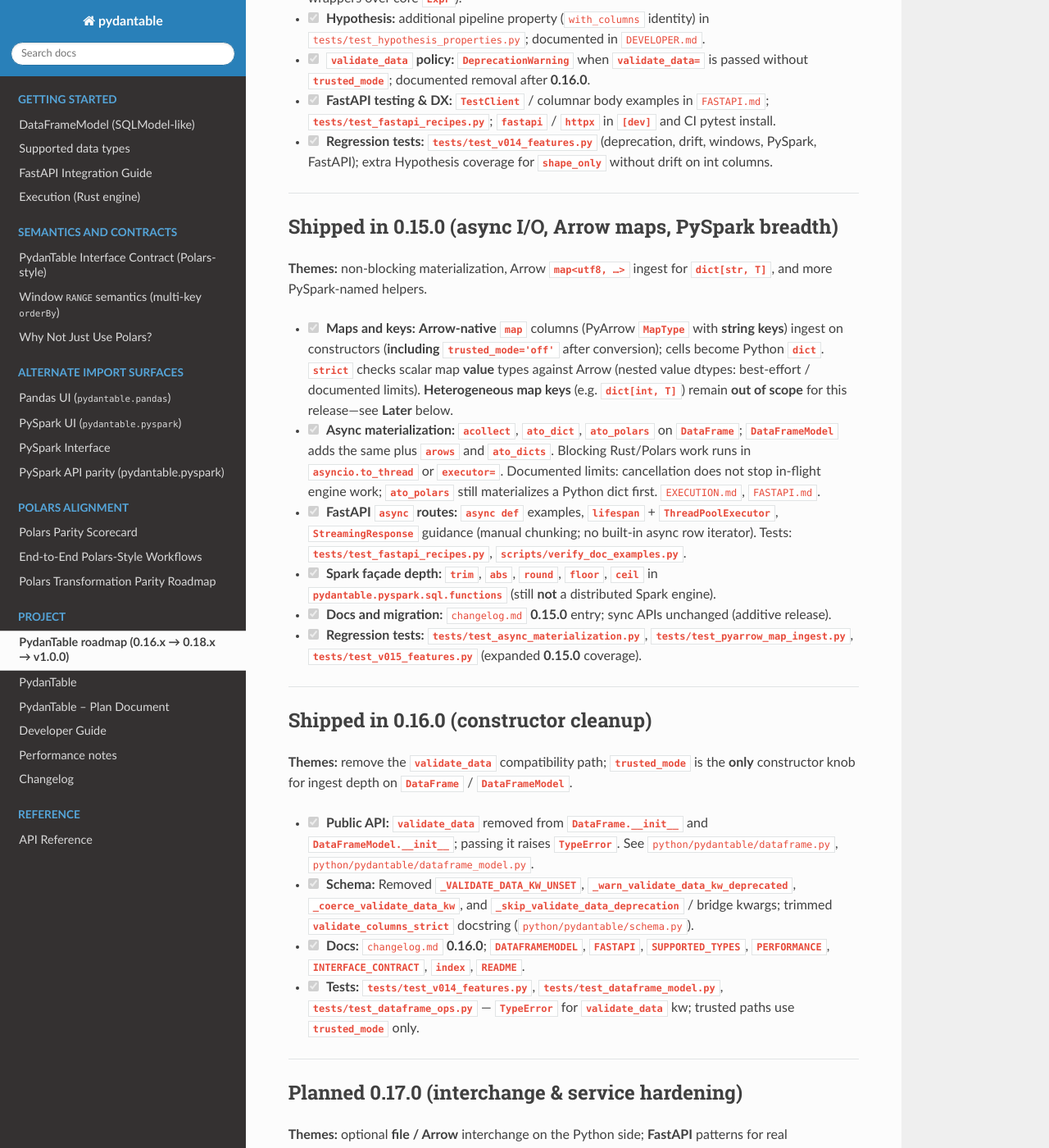
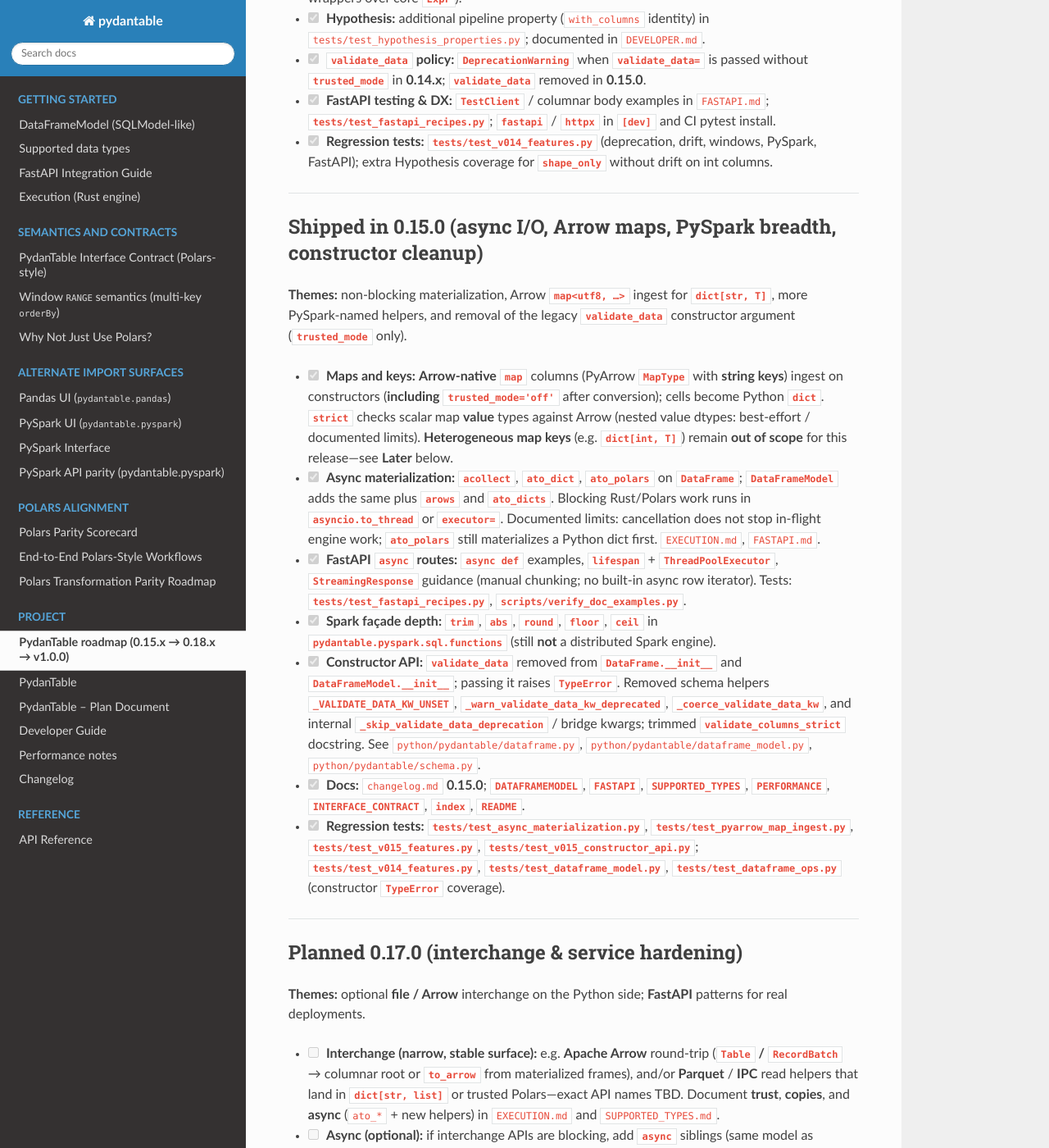
Before and after one commit to eddiethedean/pydantable, a Sphinx documentation site: the page built from docs/ROADMAP.md, in a window 1280 px wide and 1400 px high, scrolled down 6023 px. Shown: the whole window at 82% size. Built offline with Sphinx 7.4.7 and the Read the Docs theme 3.1.0, drawn with Linux system fonts in a browser that asks for light colours; the version number is read from the project's files by our own code; some of the changed text lies outside the part shown.

Commit message:
docs: ship constructor cleanup as 0.15.0; drop 0.16.0 line
- Version 0.15.0 in pyproject, Cargo, __init__
- Merge changelog/roadmap/README; retarget validate_data removal to 0.15.0
- Rename test_v016_features -> test_v015_constructor_api

```diff
--- a/docs/ROADMAP.md
+++ b/docs/ROADMAP.md
@@ -1,6 +1,6 @@
-# PydanTable roadmap (0.16.x → 0.18.x → v1.0.0)
+# PydanTable roadmap (0.15.x → 0.18.x → v1.0.0)
 
-**Current release: `0.16.0`.** This document summarizes what recent releases include, how they relate to the original phase plan, planned minors **0.17.0–0.18.0**, and what is still open before calling **`v1.0.0`**.
+**Current release: `0.15.0`.** This document summarizes what recent releases include, how they relate to the original phase plan, planned minors **0.17.0–0.18.0**, and what is still open before calling **`v1.0.0`**.
 
 Release history (high level): [`changelog.md`](changelog.md).
 
@@ -74,7 +74,7 @@
 
 - Close or explicitly defer remaining gaps in [`POLARS_TRANSFORMATIONS_ROADMAP.md`](POLARS_TRANSFORMATIONS_ROADMAP.md) (and related parity docs: [`PARITY_SCORECARD.md`](PARITY_SCORECARD.md), [`PYSPARK_PARITY.md`](PYSPARK_PARITY.md)).
 - Keep CI green across supported Python versions and platforms; keep extension + optional **`[polars]`** matrices exercised in CI.
-- **Constructor ingest:** **`validate_data`** was removed in **0.16.0**; use **`trusted_mode`** only ([`DATAFRAMEMODEL.md`](DATAFRAMEMODEL.md)).
+- **Constructor ingest:** **`validate_data`** was removed in **0.15.0**; use **`trusted_mode`** only ([`DATAFRAMEMODEL.md`](DATAFRAMEMODEL.md)).
 - Optional: consolidated **migration guide** if semver ever jumps in a breaking way; keep [`INTERFACE_CONTRACT.md`](INTERFACE_CONTRACT.md) the semantics source of truth.
 - **Async I/O:** **0.15.0** ships **`acollect` / `ato_dict` / `ato_polars`** (and **`DataFrameModel`** **`arows` / `ato_dicts`**) using **`asyncio.to_thread`** or a custom executor; see [`EXECUTION.md`](EXECUTION.md) and [`FASTAPI.md`](FASTAPI.md). First-class **file / Parquet / IPC** helpers on the Python API are **Planned 0.17.0**; until then interchange remains **`to_dict`**, **`to_polars`**, and trusted Arrow/Polars buffers.
 - **FastAPI integration maturity:** treat [`FASTAPI.md`](FASTAPI.md) as the **canonical service guide**. **0.14.0** added **`TestClient`** / OpenAPI notes; **0.15.0** added **`async`** route examples and **`lifespan`**. **Multipart / file**, **`Depends`**, **background tasks**, and **error → HTTP status** mapping are **Planned 0.17.0** (see below).
@@ -170,33 +170,23 @@
 - [x] **Polars parity docs:** scorecard and [`POLARS_TRANSFORMATIONS_ROADMAP.md`](POLARS_TRANSFORMATIONS_ROADMAP.md) updated for **0.14.0** (transformation phases P1–P7 remain complete; this release is façade / contract polish).
 - [x] **PySpark façade:** **`dayofmonth`**, **`lower`**, **`upper`** in **`pydantable.pyspark.sql.functions`** (thin wrappers over core **`Expr`**).
 - [x] **Hypothesis:** additional pipeline property (`with_columns` identity) in `tests/test_hypothesis_properties.py`; documented in [`DEVELOPER.md`](DEVELOPER.md).
-- [x] **`validate_data` policy:** **`DeprecationWarning`** when **`validate_data=`** is passed without **`trusted_mode`**; documented removal after **0.16.0**.
+- [x] **`validate_data` policy:** **`DeprecationWarning`** when **`validate_data=`** is passed without **`trusted_mode`** in **0.14.x**; **`validate_data`** removed in **0.15.0**.
 - [x] **FastAPI testing & DX:** **`TestClient`** / columnar body examples in [`FASTAPI.md`](FASTAPI.md); **`tests/test_fastapi_recipes.py`**; **`fastapi`** / **`httpx`** in **`[dev]`** and CI pytest install.
 - [x] **Regression tests:** **`tests/test_v014_features.py`** (deprecation, drift, windows, PySpark, FastAPI); extra Hypothesis coverage for **`shape_only`** without drift on int columns.
 
 ---
 
-## Shipped in 0.15.0 (async I/O, Arrow maps, PySpark breadth)
+## Shipped in 0.15.0 (async I/O, Arrow maps, PySpark breadth, constructor cleanup)
 
-**Themes:** non-blocking materialization, Arrow **`map<utf8, …>`** ingest for **`dict[str, T]`**, and more PySpark-named helpers.
+**Themes:** non-blocking materialization, Arrow **`map<utf8, …>`** ingest for **`dict[str, T]`**, more PySpark-named helpers, and removal of the legacy **`validate_data`** constructor argument (**`trusted_mode`** only).
 
 - [x] **Maps and keys:** **Arrow-native `map`** columns (PyArrow **`MapType`** with **string keys**) ingest on constructors (**including `trusted_mode='off'`** after conversion); cells become Python **`dict`**. **`strict`** checks scalar map **value** types against Arrow (nested value dtypes: best-effort / documented limits). **Heterogeneous map keys** (e.g. **`dict[int, T]`**) remain **out of scope** for this release—see **Later** below.
 - [x] **Async materialization:** **`acollect`**, **`ato_dict`**, **`ato_polars`** on **`DataFrame`**; **`DataFrameModel`** adds the same plus **`arows`** and **`ato_dicts`**. Blocking Rust/Polars work runs in **`asyncio.to_thread`** or **`executor=`**. Documented limits: cancellation does not stop in-flight engine work; **`ato_polars`** still materializes a Python dict first. [`EXECUTION.md`](EXECUTION.md), [`FASTAPI.md`](FASTAPI.md).
 - [x] **FastAPI `async` routes:** **`async def`** examples, **`lifespan`** + **`ThreadPoolExecutor`**, **`StreamingResponse`** guidance (manual chunking; no built-in async row iterator). Tests: **`tests/test_fastapi_recipes.py`**, **`scripts/verify_doc_examples.py`**.
 - [x] **Spark façade depth:** **`trim`**, **`abs`**, **`round`**, **`floor`**, **`ceil`** in **`pydantable.pyspark.sql.functions`** (still **not** a distributed Spark engine).
-- [x] **Docs and migration:** [`changelog.md`](changelog.md) **0.15.0** entry; sync APIs unchanged (additive release).
-- [x] **Regression tests:** **`tests/test_async_materialization.py`**, **`tests/test_pyarrow_map_ingest.py`**, **`tests/test_v015_features.py`** (expanded **0.15.0** coverage).
-
----
-
-## Shipped in 0.16.0 (constructor cleanup)
-
-**Themes:** remove the **`validate_data`** compatibility path; **`trusted_mode`** is the **only** constructor knob for ingest depth on **`DataFrame`** / **`DataFrameModel`**.
-
-- [x] **Public API:** **`validate_data`** removed from **`DataFrame.__init__`** and **`DataFrameModel.__init__`**; passing it raises **`TypeError`**. See [`python/pydantable/dataframe.py`](../python/pydantable/dataframe.py), [`python/pydantable/dataframe_model.py`](../python/pydantable/dataframe_model.py).
-- [x] **Schema:** Removed **`_VALIDATE_DATA_KW_UNSET`**, **`_warn_validate_data_kw_deprecated`**, **`_coerce_validate_data_kw`**, and **`_skip_validate_data_deprecation`** / bridge kwargs; trimmed **`validate_columns_strict`** docstring ([`python/pydantable/schema.py`](../python/pydantable/schema.py)).
-- [x] **Docs:** [`changelog.md`](changelog.md) **0.16.0**; **`DATAFRAMEMODEL`**, **`FASTAPI`**, **`SUPPORTED_TYPES`**, **`PERFORMANCE`**, **`INTERFACE_CONTRACT`**, **`index`**, **`README`**.
-- [x] **Tests:** **`tests/test_v014_features.py`**, **`tests/test_dataframe_model.py`**, **`tests/test_dataframe_ops.py`** — **`TypeError`** for **`validate_data`** kw; trusted paths use **`trusted_mode`** only.
+- [x] **Constructor API:** **`validate_data`** removed from **`DataFrame.__init__`** and **`DataFrameModel.__init__`**; passing it raises **`TypeError`**. Removed schema helpers **`_VALIDATE_DATA_KW_UNSET`**, **`_warn_validate_data_kw_deprecated`**, **`_coerce_validate_data_kw`**, and internal **`_skip_validate_data_deprecation`** / bridge kwargs; trimmed **`validate_columns_strict`** docstring. See [`python/pydantable/dataframe.py`](../python/pydantable/dataframe.py), [`python/pydantable/dataframe_model.py`](../python/pydantable/dataframe_model.py), [`python/pydantable/schema.py`](../python/pydantable/schema.py).
+- [x] **Docs:** [`changelog.md`](changelog.md) **0.15.0**; **`DATAFRAMEMODEL`**, **`FASTAPI`**, **`SUPPORTED_TYPES`**, **`PERFORMANCE`**, **`INTERFACE_CONTRACT`**, **`index`**, **`README`**.
+- [x] **Regression tests:** **`tests/test_async_materialization.py`**, **`tests/test_pyarrow_map_ingest.py`**, **`tests/test_v015_features.py`**, **`tests/test_v015_constructor_api.py`**; **`tests/test_v014_features.py`**, **`tests/test_dataframe_model.py`**, **`tests/test_dataframe_ops.py`** (constructor **`TypeError`** coverage).
 
 ---
 
@@ -216,7 +206,7 @@
 
 - [ ] **Maps / keys v2:** spike **non-string keys** (e.g. **`dict[int, T]`**) **or** deepen **Arrow map** + **`Expr`** (**`map_get`**, typing) so behavior matches a written contract in [`SUPPORTED_TYPES.md`](SUPPORTED_TYPES.md). If the spike is too large, move remainder to **Later** explicitly.
 - [ ] **PySpark façade:** add **Spark-named** helpers where **`Expr`** / Rust lowering already supports them (see deferred items in [`PYSPARK_PARITY.md`](PYSPARK_PARITY.md)); reinforce “facade only” messaging.
-- [ ] **Parity documentation:** refresh [`PARITY_SCORECARD.md`](PARITY_SCORECARD.md) and [`POLARS_TRANSFORMATIONS_ROADMAP.md`](POLARS_TRANSFORMATIONS_ROADMAP.md) for the post-**0.16.0** API surface; optional benchmarks in [`PERFORMANCE.md`](PERFORMANCE.md) for new interchange paths if **0.17.0** ships them.
+- [ ] **Parity documentation:** refresh [`PARITY_SCORECARD.md`](PARITY_SCORECARD.md) and [`POLARS_TRANSFORMATIONS_ROADMAP.md`](POLARS_TRANSFORMATIONS_ROADMAP.md) for the post-**0.15.0** API surface; optional benchmarks in [`PERFORMANCE.md`](PERFORMANCE.md) for new interchange paths if **0.17.0** ships them.
 
 ---
 
--- a/pyproject.toml
+++ b/pyproject.toml
@@ -4,7 +4,7 @@
 
 [project]
 name = "pydantable"
-version = "0.16.0"
+version = "0.15.0"
 description = "Strongly-typed DataFrames for Python, powered by Rust."
 readme = "README.md"
 license = { text = "MIT" }
```
Also changed, not shown: README.md (+3 -3 lines), docs/DEVELOPER.md (+2 -2 lines), docs/POLARS_TRANSFORMATIONS_ROADMAP.md (+1 -1 lines), docs/SUPPORTED_TYPES.md (+1 -1 lines), docs/changelog.md (+7 -20 lines), 4 other files.
